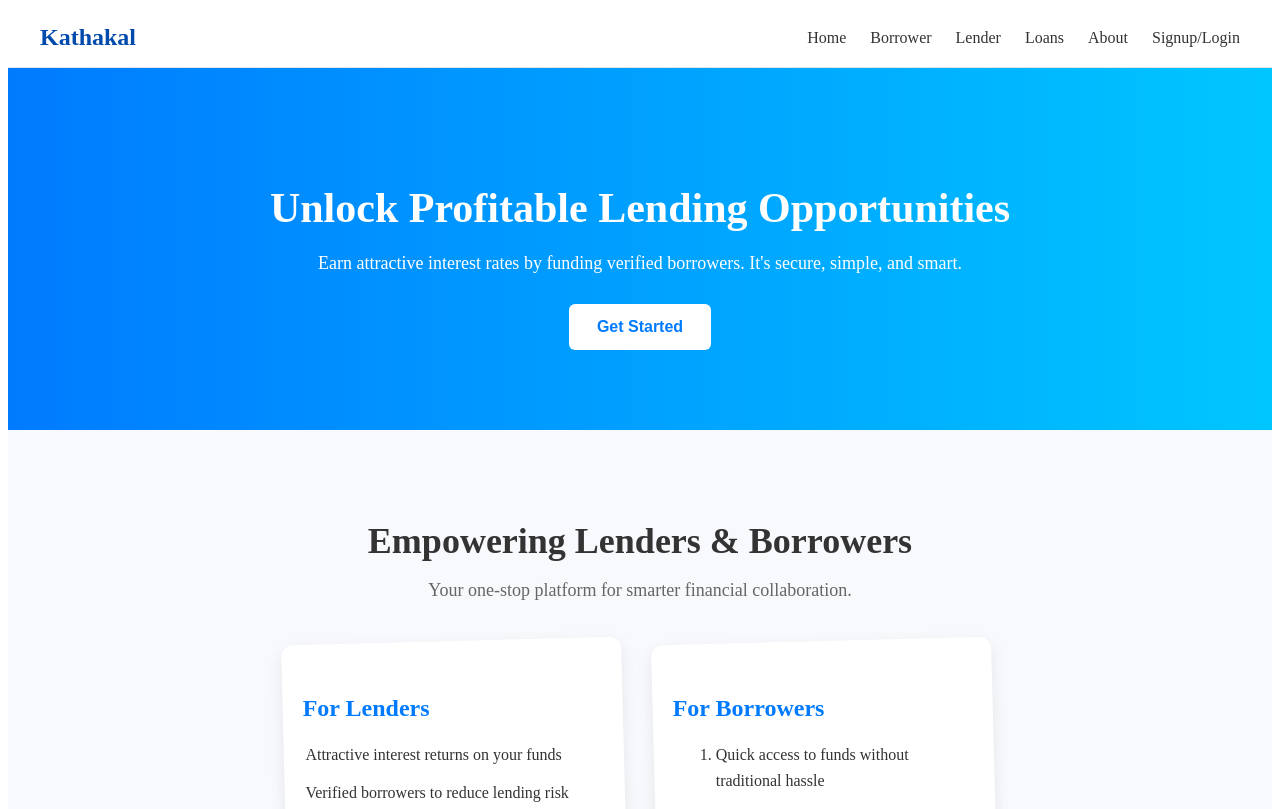
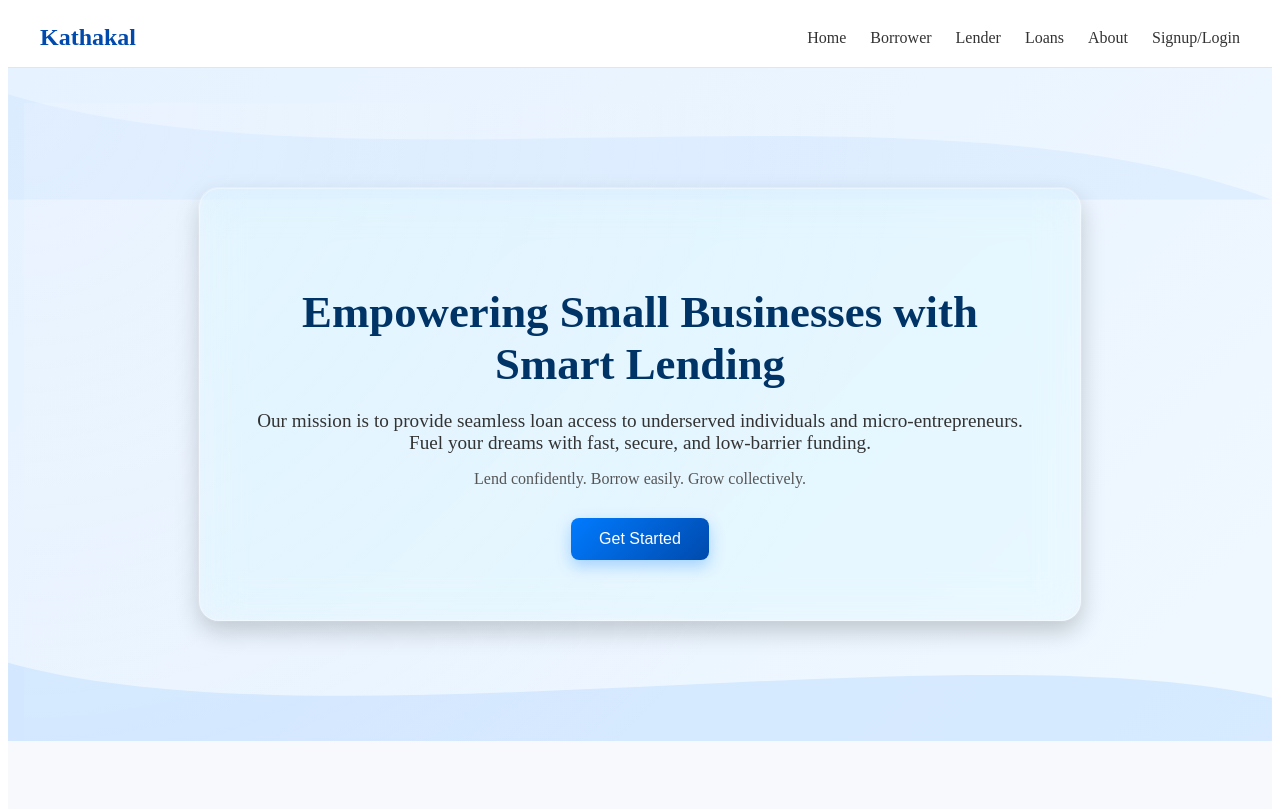
Before and after one commit to sethishiv/Kathakaal, a React (Vite) app: page / in a window 1280 px wide. Shown: the top 809 px of the page. Built offline with nearby package versions, Linux system fonts and the light colour scheme.

Commit message:
Included SVG designs in Main HeroSection

```diff
--- a/src/components/HeroSection.css
+++ b/src/components/HeroSection.css
@@ -1,42 +1,103 @@
 .hero-section {
-  background: linear-gradient(to right, #007bff, #00c6ff);
-  color: white;
-  padding: 80px 20px;
-  display: flex;
-  justify-content: center;
-  align-items: center;
+  position: relative;
+  padding: 120px 20px;
+  background: linear-gradient(135deg, #e6f2ff, #f0f8ff);
+  overflow: hidden;
   text-align: center;
 }
 
-.hero-content {
-  max-width: 800px;
+/* Decorative SVG shapes */
+.hero-decor-top,
+.hero-decor-bottom {
+  position: absolute;
+  width: 100%;
+  height: auto;
+  left: 0;
+  z-index: 1;
+  pointer-events: none;
 }
 
+.hero-decor-top {
+  top: 0;
+  transform: rotate(180deg);
+  opacity: 0.4;
+}
+
+.hero-decor-bottom {
+  bottom: 0;
+  opacity: 0.4;
+}
+
+/* Glass-like content box */
+.hero-content {
+  position: relative;
+  z-index: 2;
+  max-width: 800px;
+  margin: 0 auto;
+  background: rgba(255, 255, 255, 0); /* More transparent */
+  backdrop-filter: blur(20px) saturate(180%);
+  -webkit-backdrop-filter: blur(20px) saturate(180%);
+  border-radius: 20px;
+  padding: 60px 40px;
+  box-shadow:
+    0 10px 25px rgba(0, 0, 0, 0.2),
+    0 0 0 1px rgba(255, 255, 255, 0.4); /* Sharp glass edge */
+  border: 1px solid rgba(255, 255, 255, 0.35);
+  transition: all 0.3s ease;
+}
+
+.hero-content::before {
+  content: "";
+  position: absolute;
+  top: -20%;
+  left: -20%;
+  width: 150%;
+  height: 150%;
+  background: radial-gradient(circle at top left, rgba(255, 255, 255, 0.15), transparent 60%);
+  z-index: -1;
+}
+
+
+/* Optional hover floating animation */
+.hero-content:hover {
+  transform: translateY(-5px);
+  box-shadow:
+    0 12px 30px rgba(0, 0, 0, 0.25),
+    0 0 0 1px rgba(255, 255, 255, 0.45);
+}
+
+
 .hero-title {
-  font-size: 42px;
+  font-size: 2.8rem;
+  color: #003366;
   font-weight: 700;
   margin-bottom: 20px;
-  line-height: 1.2;
 }
 
 .hero-subtext {
-  font-size: 18px;
-  font-weight: 400;
+  font-size: 1.2rem;
+  color: #333;
+  margin-bottom: 10px;
+}
+
+.hero-tagline {
+  font-size: 1rem;
+  color: #555;
   margin-bottom: 30px;
 }
 
 .hero-button {
-  background-color: white;
-  color: #007bff;
-  padding: 14px 28px;
-  font-size: 16px;
-  font-weight: bold;
+  padding: 12px 28px;
+  font-size: 1rem;
+  background: linear-gradient(135deg, #007bff, #004aad);
+  color: white;
   border: none;
-  border-radius: 6px;
+  border-radius: 8px;
   cursor: pointer;
-  transition: background-color 0.3s;
+  transition: 0.3s ease;
+  box-shadow: 0 6px 16px rgba(0, 123, 255, 0.3);
 }
 
 .hero-button:hover {
-  background-color: #f0f0f0;
+  background: linear-gradient(135deg, #0056b3, #002f6c);
 }
--- a/src/components/HeroSection.jsx
+++ b/src/components/HeroSection.jsx
@@ -1,16 +1,29 @@
 import React from 'react';
-import './HeroSection.css'; // in the same folder
+import './HeroSection.css';
 
 const HeroSection = () => {
   return (
     <section className="hero-section">
+      {/* SVG Decorative Top Shapes */}
+      <svg className="hero-decor-top" viewBox="0 0 1440 150" xmlns="http://www.w3.org/2000/svg">
+        <path fill="#cce5ff" d="M0,0 C400,150 1040,0 1440,120 L1440,0 L0,0 Z" />
+      </svg>
+
       <div className="hero-content">
-        <h1 className="hero-title">Unlock Profitable Lending Opportunities</h1>
+        <h1 className="hero-title">Empowering Small Businesses with Smart Lending</h1>
         <p className="hero-subtext">
-          Earn attractive interest rates by funding verified borrowers. It's secure, simple, and smart.
+          Our mission is to provide seamless loan access to underserved individuals and micro-entrepreneurs. Fuel your dreams with fast, secure, and low-barrier funding.
+        </p>
+        <p className="hero-tagline">
+          Lend confidently. Borrow easily. Grow collectively.
         </p>
         <button className="hero-button">Get Started</button>
       </div>
+
+      {/* SVG Decorative Bottom Wave */}
+      <svg className="hero-decor-bottom" viewBox="0 0 1440 150" xmlns="http://www.w3.org/2000/svg">
+        <path fill="#b3d7ff" d="M0,60 C360,160 1080,20 1440,100 L1440,150 L0,150 Z" />
+      </svg>
     </section>
   );
 };
```
